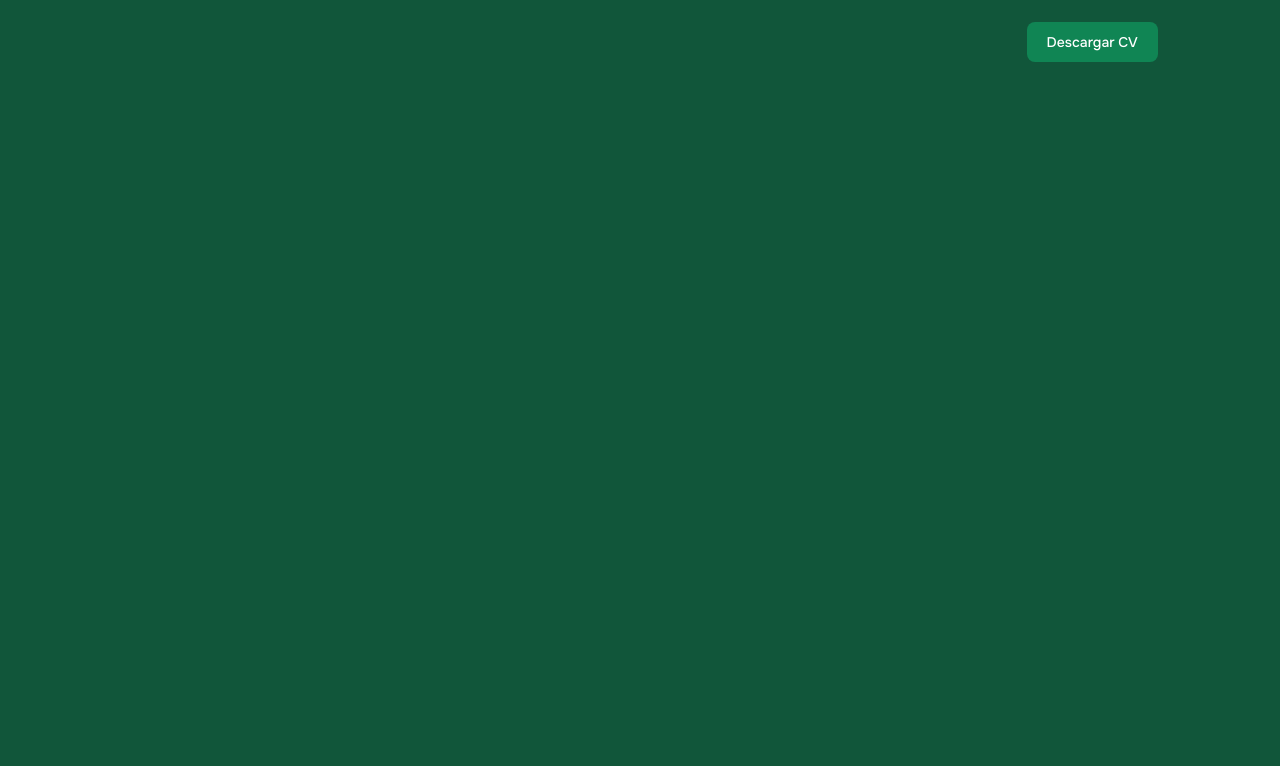
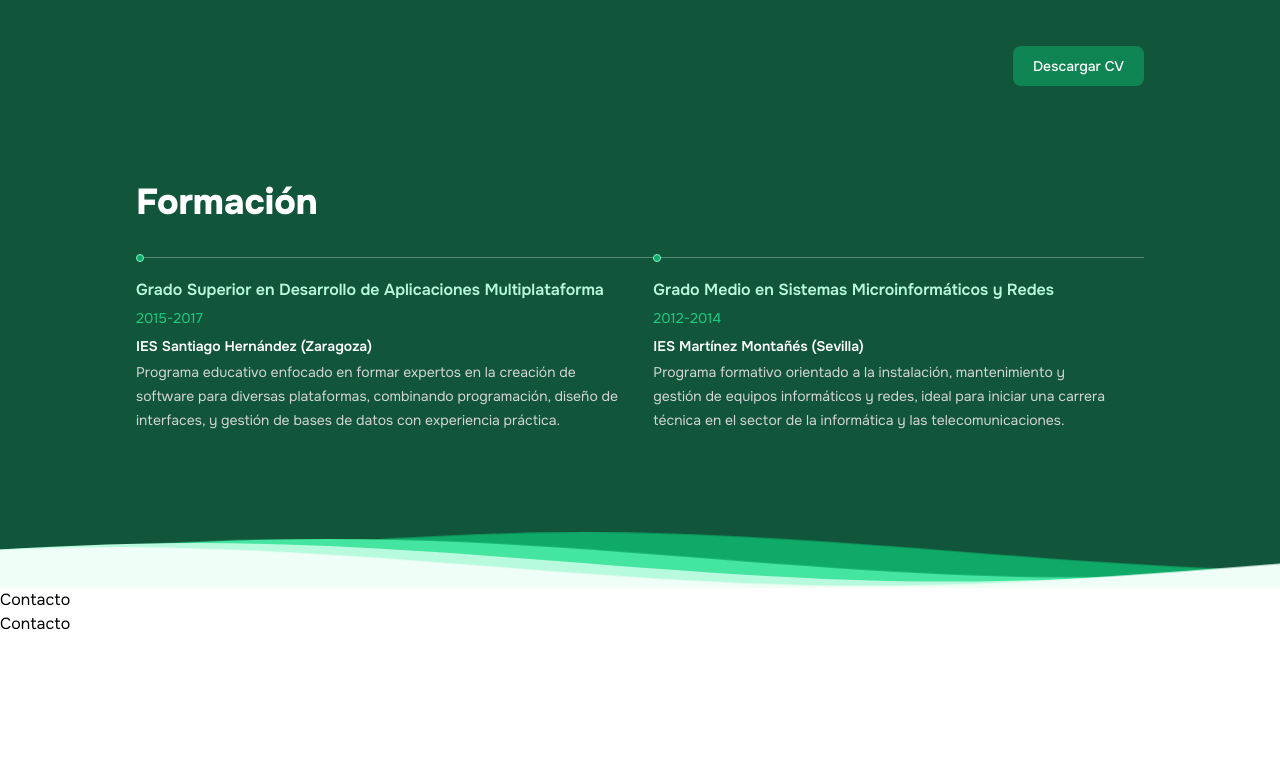
Before and after one commit to Jgonaz/jgonaz-portfolio, a Next.js app: page / in a window 1280 px wide. Shown: the part 1754-2520 px from the top of the page. Built offline with nearby package versions, Linux system fonts and the light colour scheme.

Commit message:
Section education, mobile design

```diff
--- a/src/app/_components/header.tsx
+++ b/src/app/_components/header.tsx
@@ -98,7 +98,7 @@ export default function Header () {
               </li>
               <li>
                 <a
-                  href='https://docs.google.com/document/d/119rL87biQUfklitcP0fOVYvQFW94zezUSvZMLK5W89Q/edit'
+                  href='https://docs.google.com/document/d/119rL87biQUfklitcP0fOVYvQFW94zezUSvZMLK5W89Q'
                   target='_blank'
                   className='header-link flex items-center gap-2 py-3 pr-4 pl-3 text-jade-900 hover:bg-gray-50 md:hover:bg-transparent md:hover:text-primary-700 md:p-0'
                 >
--- a/src/app/_components/sections/education.tsx
+++ b/src/app/_components/sections/education.tsx
@@ -1,8 +1,77 @@
+import educationData from '../../_data/education.json'
+
 export default function Education () {
   return (
     <section
-      className='min-h-screen bg-jade-900 relative z-30'
-      id='education'
-    ></section>
+      className='bg-jade-900 relative z-30 pt-16 sm:pt-12 md:pt-8 lg:pt-4 xl:pt-0'
+      id='work'
+    >
+      <div className='container mx-auto  text-pretty gap-10 p-8 pt-0 sm:p-12 sm:pt-0 md:p-16 lg:p-20 xl:p-24'>
+        <div className='flex flex-col justify-center'>
+          <div
+            id='work-title'
+            className='flex justify-center sm:justify-start mb-16 md:mb-0'
+          >
+            <h2 className='text-4xl font-extrabold text-white md:mb-8'>
+              Formación
+            </h2>
+          </div>
+          <div id='work-description' className='flex'>
+            {/* Mobile vertical timeline */}
+            <ul role='list' className='sm:hidden max-w-screen-md'>
+              {educationData.map((education, index) => (
+                <li
+                  key={index}
+                  className='group relative flex flex-col pb-8 pl-7 last:pb-0'
+                >
+                  <div className='absolute bottom-0 left-[calc(0.25rem-0.5px)] top-0 w-px bg-white/30 group-first:top-3'></div>
+                  <div className='absolute left-0 top-2 h-2 w-2 rounded-full border border-jade-300 bg-jade-600'></div>
+                  <p className='order-first font-semibold text-jade-200'>
+                    {education.title}
+                  </p>
+                  <p className='mt-2 text-sm/4 text-jade-500'>
+                    {education.duration}
+                  </p>
+                  <h3 className='mt-2 text-sm/6 font-semibold text-white'>
+                    {education.center}
+                  </h3>
+                  <p className='mt-0.5 text-sm/6 text-zinc-300'>
+                    {education.description}
+                  </p>
+                </li>
+              ))}
+            </ul>
+            {/* Desktop horizontal timeline */}
+            <ul role='list' className='hidden sm:flex'>
+              {educationData.map((education, index) => (
+                <li key={index} className='relative mb-6 sm:mb-0'>
+                  <div className='flex items-center'>
+                    <div className='absolute left-0 top-0 h-2 w-2 rounded-full border border-jade-300 bg-jade-600 z-10'></div>
+                    <div
+                      className='absolute hidden sm:flex w-full h-px bg-white/30'
+                      style={{ top: '3px' }}
+                    ></div>
+                  </div>
+                  <div className='mt-6 sm:pe-8'>
+                    <p className='order-first font-semibold text-jade-200'>
+                      {education.title}
+                    </p>
+                    <p className='mt-2 text-sm/4 text-jade-500'>
+                      {education.duration}
+                    </p>
+                    <h3 className='mt-2 text-sm/6 font-semibold text-white'>
+                      {education.center}
+                    </h3>
+                    <p className='mt-0.5 text-sm/6 text-zinc-300'>
+                      {education.description}
+                    </p>
+                  </div>
+                </li>
+              ))}
+            </ul>
+          </div>
+        </div>
+      </div>
+    </section>
   )
 }
--- a/src/app/_components/sections/work.tsx
+++ b/src/app/_components/sections/work.tsx
@@ -30,10 +30,10 @@ export default function Work () {
   }, [])
   return (
     <section
-      className='bg-jade-900 relative z-30 pt-16 sm:pt-12 md:pt-8 lg:pt-4 xl:pt-0 '
+      className='bg-jade-900 relative z-30 pt-16 sm:pt-12 md:pt-8 lg:pt-4 xl:pt-0'
       id='work'
     >
-      <div className='container mx-auto  text-pretty gap-10 p-8 pt-0 sm:p-12 sm:pt-0 md:p-16 lg:p-20 xl:p-24'>
+      <div className='container mx-auto  text-pretty gap-10 px-8 sm:px-12 md:p-16 md:pb-0 lg:p-20 lg:pb-0 xl:p-24 xl:pb-0'>
         <div className='flex flex-col md:flex-row justify-center'>
           <div id='work-title' className='flex justify-center mb-16 md:mb-0'>
             <h2 className='text-4xl font-extrabold text-white md:mb-22'>
@@ -62,7 +62,7 @@ export default function Work () {
                 </li>
               ))}
             </ul>
-            <div className='w-full flex justify-center md:flex-col md:items-end mt-12'>
+            <div className='hidden md:flex flex-col items-end justify-center w-full mt-12'>
               <a
                 href='https://docs.google.com/document/d/119rL87biQUfklitcP0fOVYvQFW94zezUSvZMLK5W89Q/export?format=pdf'
                 className='text-white bg-jade-700 hover:bg-jade-800 focus:ring-1 focus:ring-jade-300 font-medium rounded-lg text-sm px-5 py-2.5 focus:outline-none'
--- /dev/null
+++ b/src/app/_data/education.json
@@ -0,0 +1,14 @@
+[
+  {
+    "title": "Grado Superior en Desarrollo de Aplicaciones Multiplataforma",
+    "duration": "2015-2017",
+    "center": "IES Santiago Hernández (Zaragoza)",
+    "description": "Programa educativo enfocado en formar expertos en la creación de software para diversas plataformas, combinando programación, diseño de interfaces, y gestión de bases de datos con experiencia práctica."
+  },
+  {
+    "title": "Grado Medio en Sistemas Microinformáticos y Redes",
+    "duration": "2012-2014",
+    "center": "IES Martínez Montañés (Sevilla)",
+    "description": "Programa formativo orientado a la instalación, mantenimiento y gestión de equipos informáticos y redes, ideal para iniciar una carrera técnica en el sector de la informática y las telecomunicaciones."
+  }
+]
--- a/src/app/globals.css
+++ b/src/app/globals.css
@@ -17,6 +17,10 @@
   --color-jade-950: #03301f;
 }
 
+.container {
+  max-width: 1200px;
+}
+
 /* tailwind.css */
 @layer utilities {
   .translate-y-2rem {
--- a/tailwind.config.ts
+++ b/tailwind.config.ts
@@ -9,6 +9,17 @@ const config: Config = {
   ],
   theme: {
     extend: {
+      container: {
+        center: true,
+        padding: '1rem',
+        screens: {
+          sm: '100%',
+          md: '100%',
+          lg: '1024px',
+          xl: '1200px',
+          '2xl': '1200px'
+        }
+      },
       spacing: {
         '22': '5.5rem'
       },
```
